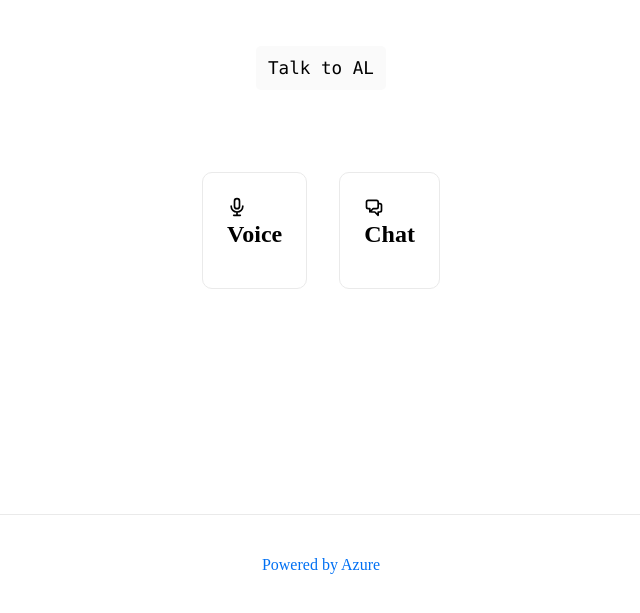
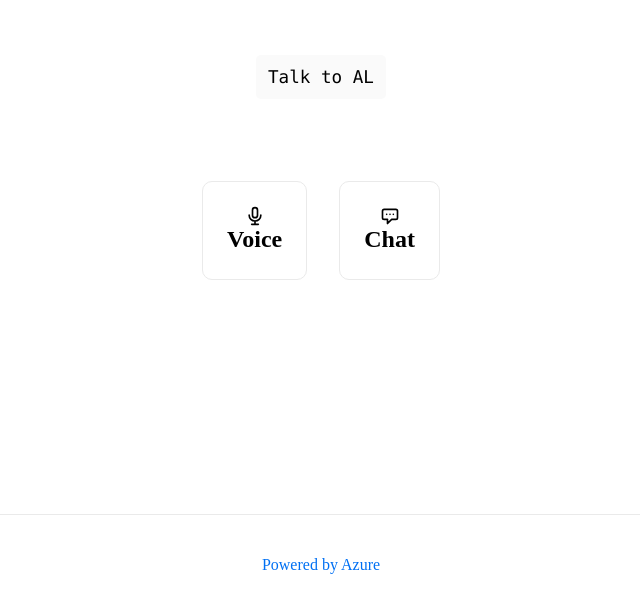
Before and after one commit to collinmutembei/AL, a Next.js app in the folder web/: page / in a window 1280 px wide. Shown: the part 193-806 px from the top of the page, without its empty margins (319-959 px from the left). Built offline with nearby package versions, Linux system fonts and the light colour scheme.

Commit message:
Tweak styling

```diff
--- a/web/pages/index.js
+++ b/web/pages/index.js
@@ -21,8 +21,6 @@ export default function Home() {
               fill="none"
               viewBox="0 0 24 24"
               stroke="currentColor"
-              height="20px"
-              width="20px"
             >
               <path
                 strokeLinecap="round"
@@ -40,14 +38,12 @@ export default function Home() {
               fill="none"
               viewBox="0 0 24 24"
               stroke="currentColor"
-              height="20px"
-              width="20px"
             >
               <path
                 strokeLinecap="round"
                 strokeLinejoin="round"
                 strokeWidth={2}
-                d="M17 8h2a2 2 0 012 2v6a2 2 0 01-2 2h-2v4l-4-4H9a1.994 1.994 0 01-1.414-.586m0 0L11 14h4a2 2 0 002-2V6a2 2 0 00-2-2H5a2 2 0 00-2 2v6a2 2 0 002 2h2v4l.586-.586z"
+                d="M8 10h.01M12 10h.01M16 10h.01M9 16H5a2 2 0 01-2-2V6a2 2 0 012-2h14a2 2 0 012 2v8a2 2 0 01-2 2h-5l-5 5v-5z"
               />
             </svg>
             <h3>Chat</h3>
--- a/web/styles/Home.module.css
+++ b/web/styles/Home.module.css
@@ -87,12 +87,11 @@
 .card:hover,
 .card:focus,
 .card:active {
-  color: #0070f3;
   border-color: #0070f3;
 }
 
 .card h3 {
-  margin: 0 0 1rem 0;
+  margin: 0 0 0.1rem 0;
   font-size: 1.5rem;
 }
 
@@ -100,6 +99,19 @@
   margin: 0;
   font-size: 1.25rem;
   line-height: 1.5;
+}
+
+.card svg {
+  height: 20px;
+  width: 20px;
+  display: block;
+  margin: auto;
+}
+
+.card:hover svg,
+.card:focus svg,
+.card:active svg {
+  fill: #0070f3;
 }
 
 .logo {
```
